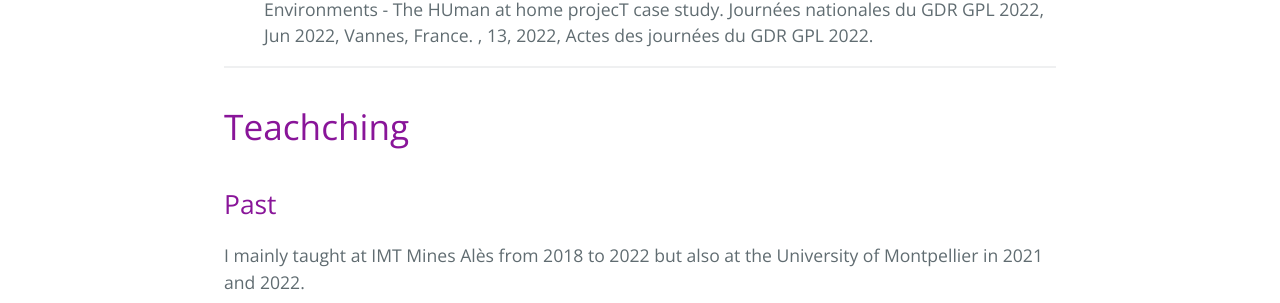
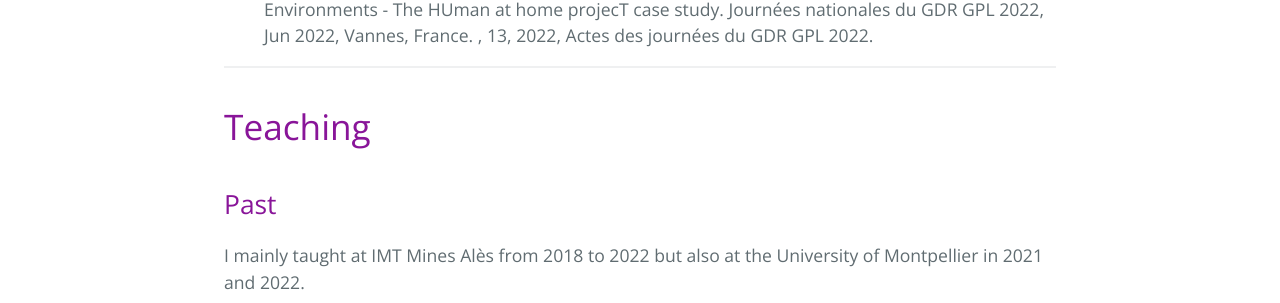
Before and after one commit to qperez/qperez.github.io, a Jekyll site: the page built from index.md, in a window 1280 px wide and 900 px high, scrolled down 4899 px. Shown: the part 158-461 px from the top of the window. Built offline with Jekyll 4.4.1, drawn with Linux system fonts in a browser that asks for light colours; emoji names are drawn with the system emoji font.

Commit message:
Set menu buttons and description

```diff
--- a/index.md
+++ b/index.md
@@ -132,7 +132,7 @@ You can also find my publications on [HAL](https://cv.archives-ouvertes.fr/quent
 
 ***
 
-# Teachching
+# Teaching
 
 ## Past
 I mainly taught at IMT Mines Alès from 2018 to 2022 but also at the University of Montpellier in 2021 and 2022.
```
